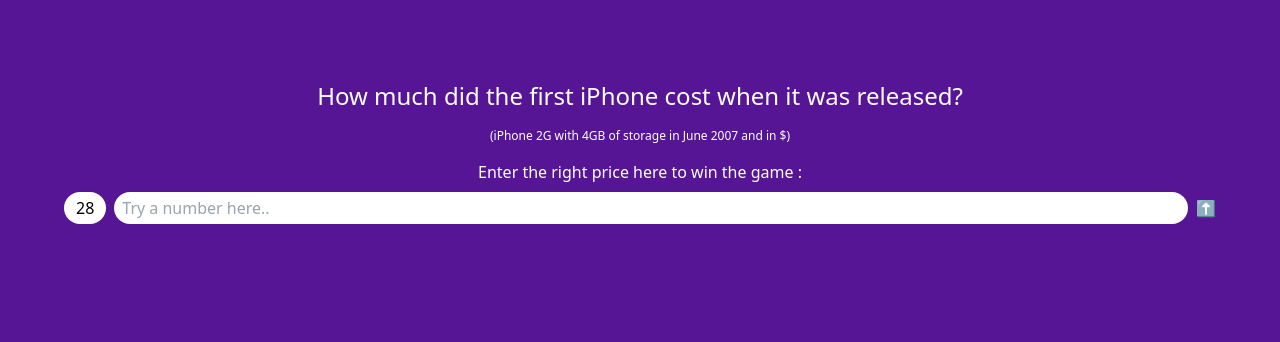
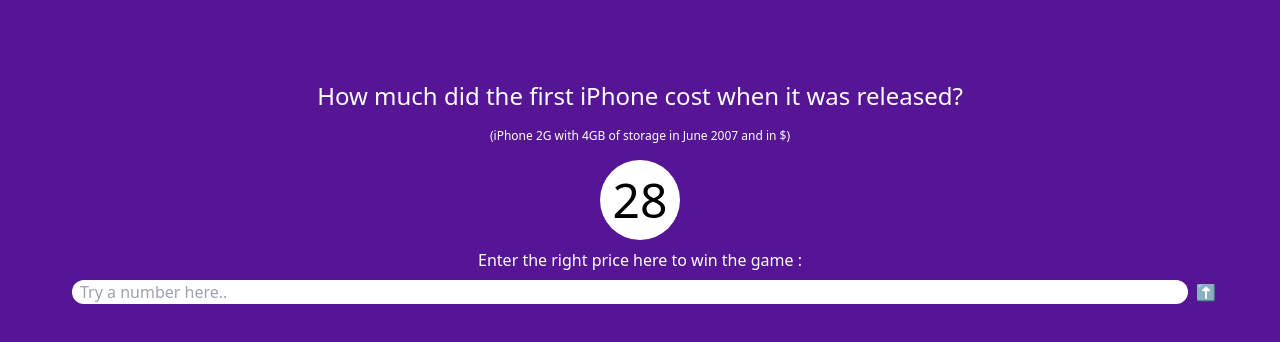
Before and after one commit to albertcodejs/ThePriceIsRight, a Nuxt app: page / in a window 1280 px wide. Both pictures are taken after a click on the button "Press Start". Shown: the top 342 px of the page. Built offline with nearby package versions, Linux system fonts and the light colour scheme.

Commit message:
style: amélioration du design du minuteur

```diff
--- a/components/GameCard.vue
+++ b/components/GameCard.vue
@@ -72,14 +72,14 @@
     <h2 class="text-xs pb-4 mx-16">
       (iPhone 2G with 4GB of storage in June 2007 and in $)
     </h2>
-    <p class="mb-2">{{ message }}</p>
+    <h3
+      class="flex-none bg-white rounded-full px-3 py-4 w-20 m-auto text-5xl"
+      :class="[timeLeft >= 10 ? 'text-black' : 'text-red-500']"
+    >
+      {{ timeLeft }}
+    </h3>
+    <p class="mt-2 mb-2">{{ message }}</p>
     <form class="flex mx-10">
-      <label
-        class="flex-none bg-white rounded-full px-3 py-1"
-        :class="[timeLeft >= 10 ? 'text-black' : 'text-red-500']"
-      >
-        {{ timeLeft }}
-      </label>
       <input
         class="flex-grow ml-2 mr-2 rounded-full text-black pl-2"
         type="number"
```
